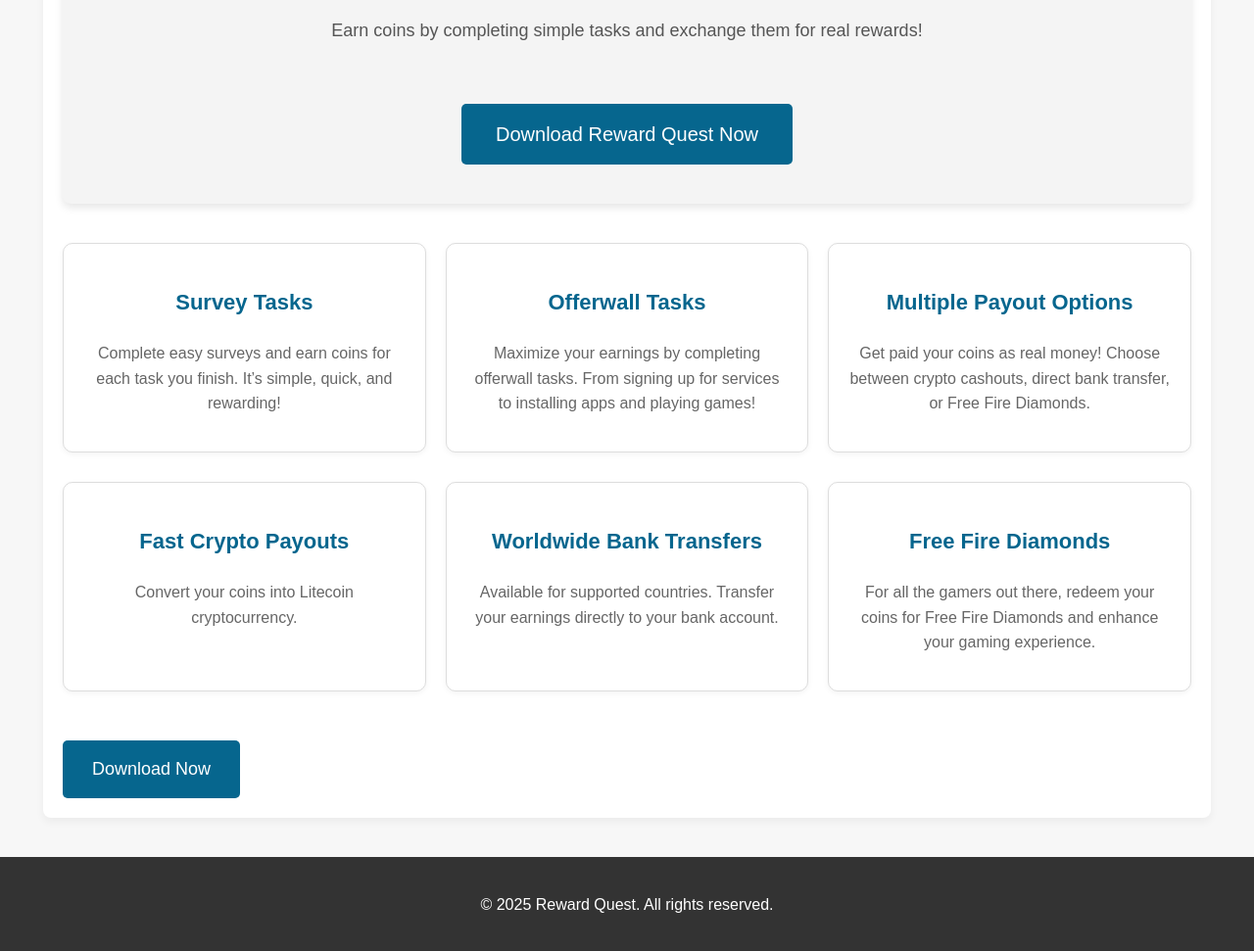
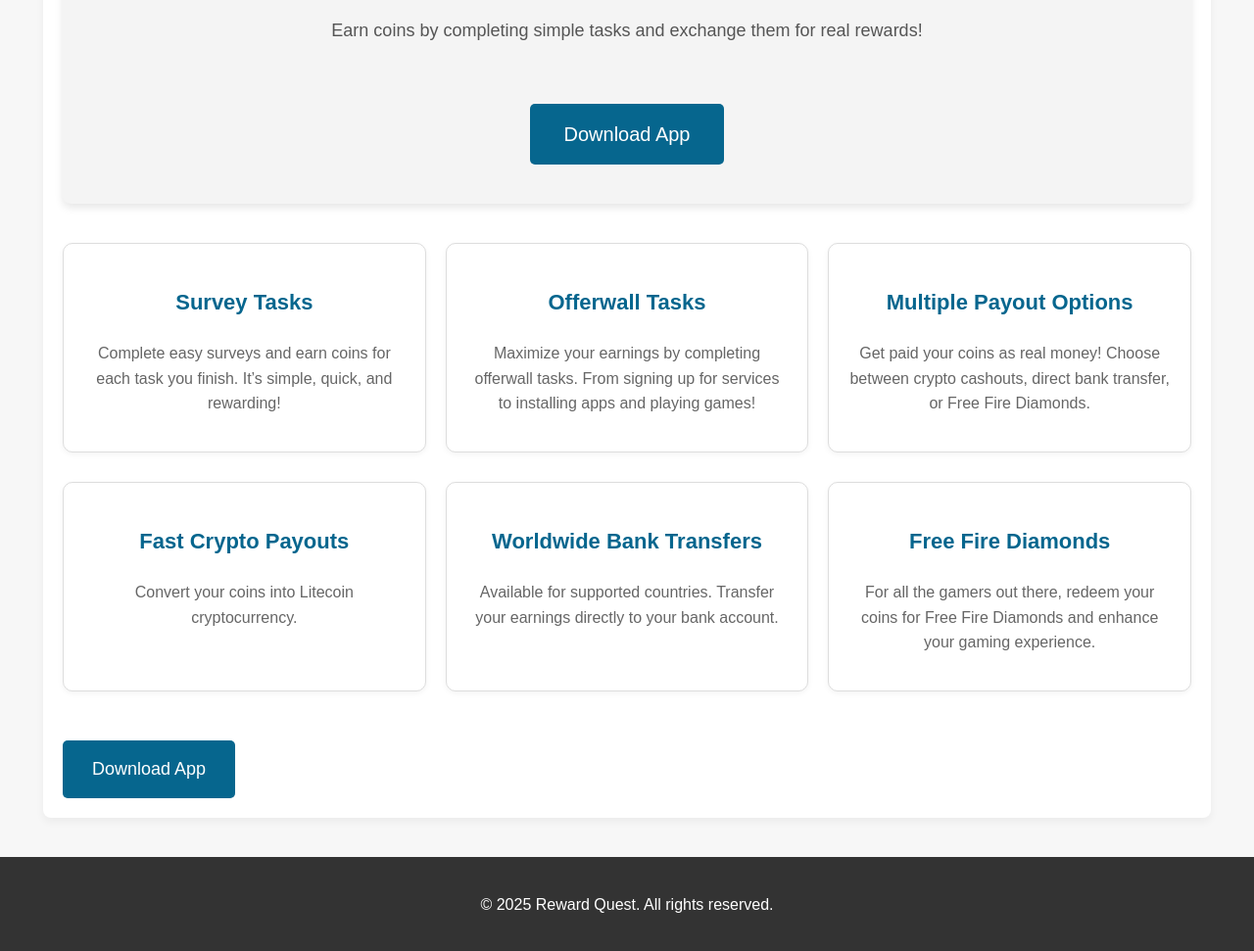
Before and after one commit to SolomonIbrahim/Rewardquest, a plain HTML site: page index.html in a window 1280 px wide. Shown: the part 463-1434 px from the top of the page at 98% size. Drawn offline with Linux system fonts and the light colour scheme.

Commit message:
Update index.html

```diff
--- a/index.html
+++ b/index.html
@@ -26,7 +26,7 @@
     <section class="cta">
       <h2>Ready to Start Earning?</h2>
       <p>Earn coins by completing simple tasks and exchange them for real rewards!</p>
-      <a href="https://drive.google.com/file/d/1GOwV3mFvH_P_UmM8r-jkORAw07QEWlnP/view?usp=drivesdk" class="download-btn">Download Reward Quest Now</a>
+      <a href="https://drive.google.com/file/d/1GOwV3mFvH_P_UmM8r-jkORAw07QEWlnP/view?usp=drivesdk" class="download-btn">Download App</a>
     </section>
 
     <section id="features" class="features">
@@ -59,7 +59,7 @@
       </div>
     </section>
 
-    <a href="#download" class="download-btn">Download Now</a>
+    <a href="#download" class="download-btn">Download App</a>
   </div>
 
   <footer>
```
